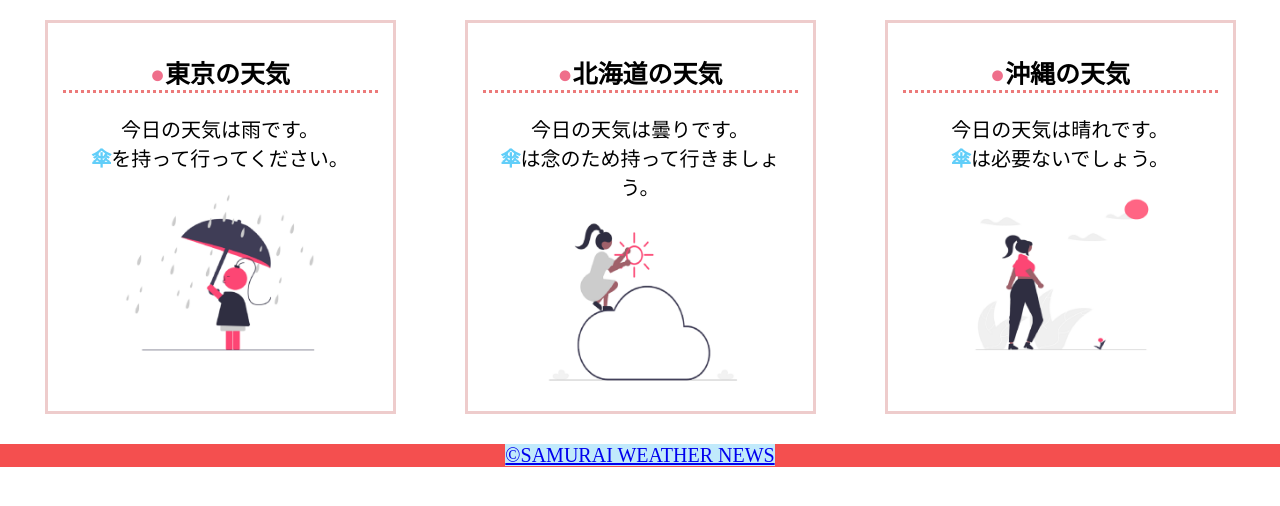
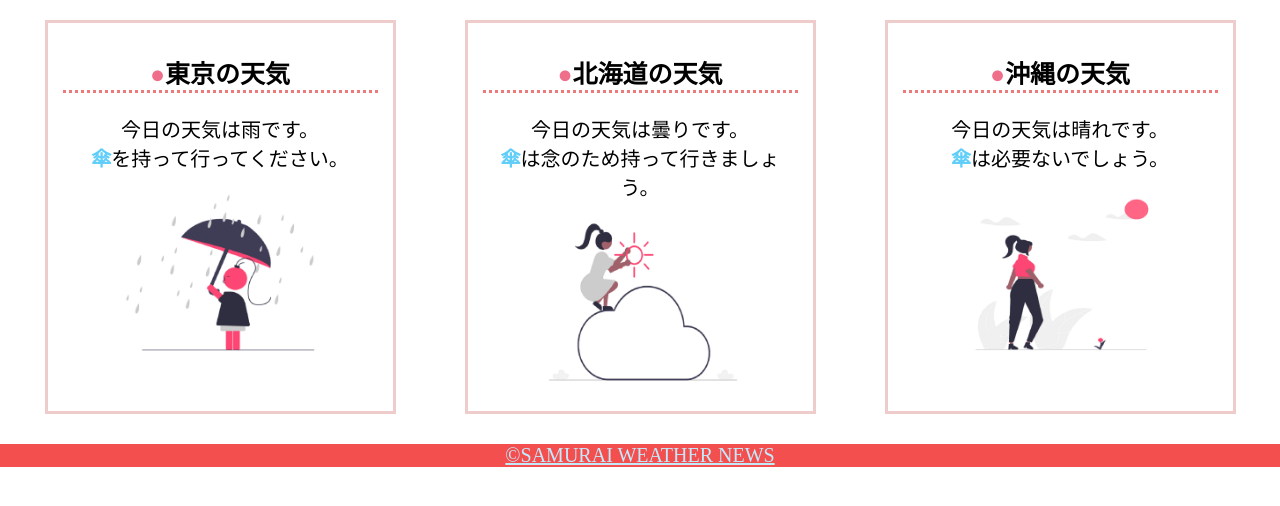
Before and after one commit to mic8969/html-css-basic-kadai, a plain HTML site: page kadai_022/kadai_022.html in a window 1280 px wide. Shown: the part 66-572 px from the top of the page. Drawn offline with Linux system fonts and the light colour scheme.

Commit message:
Add files via upload

```diff
--- a/kadai_022/style.css
+++ b/kadai_022/style.css
@@ -53,7 +53,7 @@ footer{
     text-align: center;
 }
 a{
-    background-color: rgb(193, 234, 251);
+    color: rgb(193, 234, 251);
 }
 a:visited{
 color: rgb(193,234,168)
```
